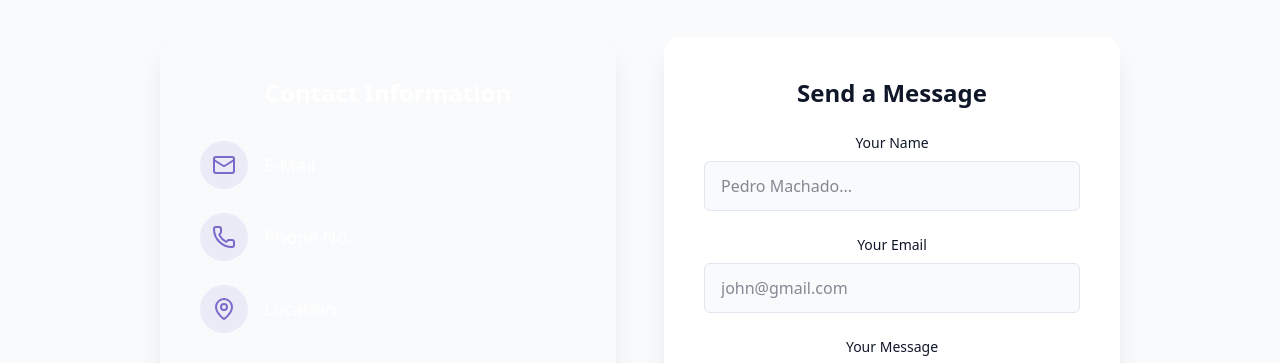
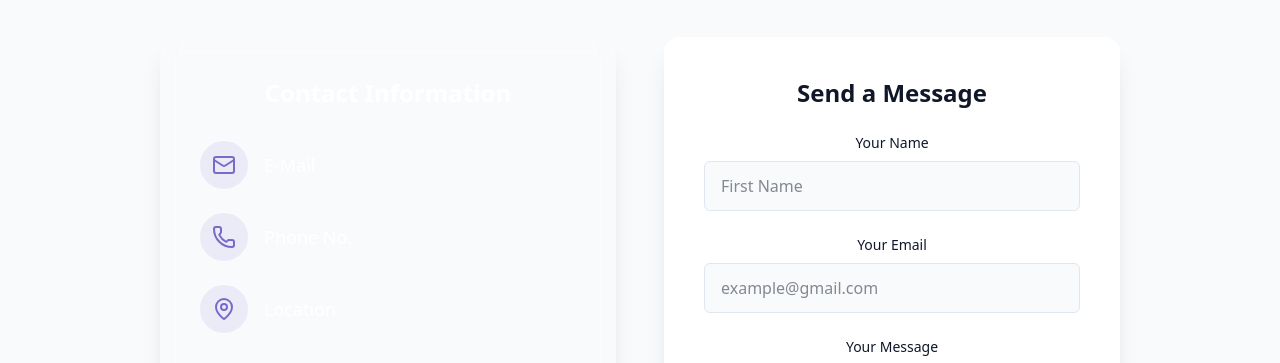
Before and after one commit to BitsToBytes-Saksham/Portfolio, a React (Vite) app: page / in a window 1280 px wide. Shown: the part 3737-4100 px from the top of the page. Built offline with nearby package versions, Linux system fonts and the light colour scheme.

Commit message:
ContactSection.jsx

```diff
--- a/src/components/ContactSection.jsx
+++ b/src/components/ContactSection.jsx
@@ -133,7 +133,7 @@ export const ContactSection = () => {
                   name="name"
                   required
                   className="w-full px-4 py-3 rounded-md border border-input bg-background focus:ring-2 focus:ring-primary"
-                  placeholder="Pedro Machado..."
+                  placeholder="First Name"
                 />
               </div>
 
@@ -147,7 +147,7 @@ export const ContactSection = () => {
                   name="email"
                   required
                   className="w-full px-4 py-3 rounded-md border border-input bg-background focus:ring-2 focus:ring-primary"
-                  placeholder="john@gmail.com"
+                  placeholder="example@gmail.com"
                 />
               </div>
 
```
